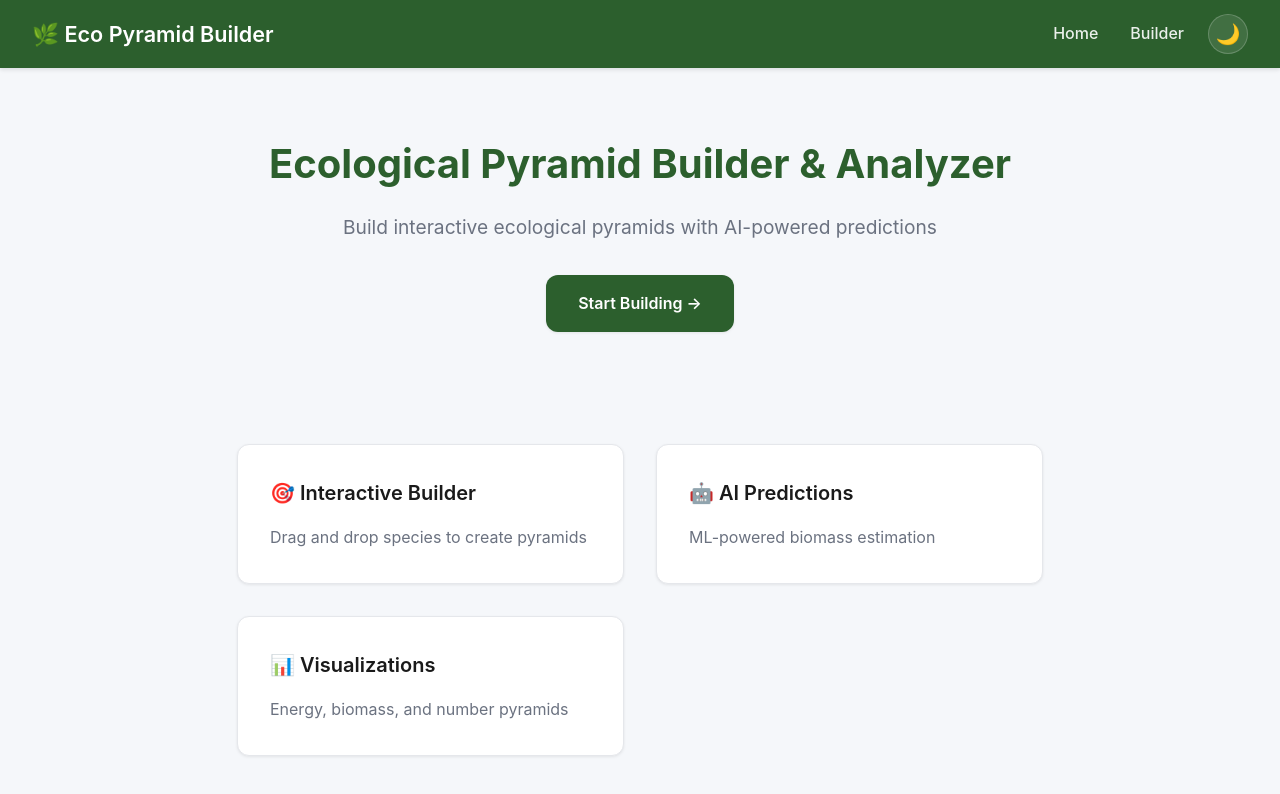
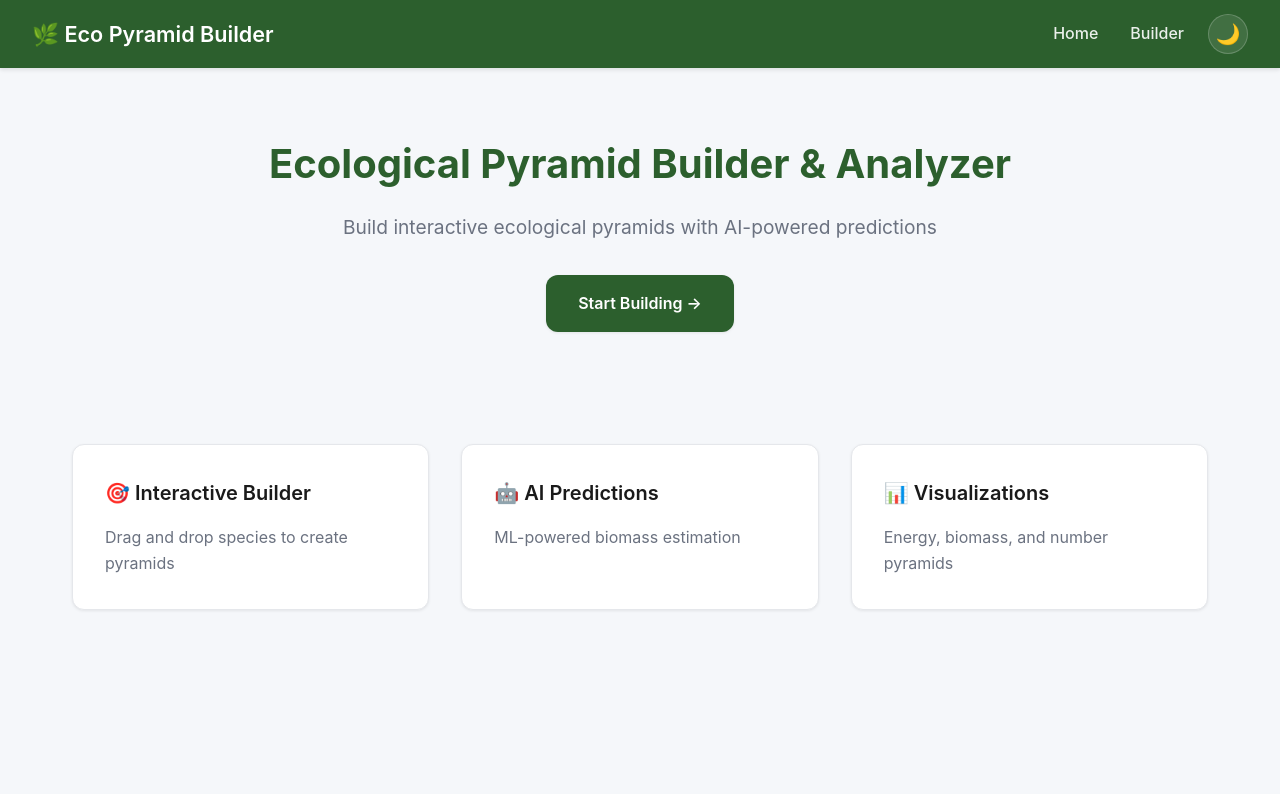
Before and after one commit to Polaris-jkd/eco-pyramid-builder, a React (Vite) app in the folder client/: page / in a window 1280 px wide. Shown: the top 794 px of the page. Built offline with nearby package versions, Linux system fonts and the light colour scheme; no server answers.

Commit message:
Fix home page: align 3 feature cards in same row

```diff
--- a/client/src/styles/global.css
+++ b/client/src/styles/global.css
@@ -828,3 +828,18 @@ body {
     font-size: 0.8125rem;
   }
 }
+
+/* Force 3 feature cards in same row */
+.features {
+  grid-template-columns: repeat(3, 1fr) !important;
+  max-width: 1200px !important;
+  margin-left: auto !important;
+  margin-right: auto !important;
+}
+
+/* Responsive: Stack on smaller screens */
+@media (max-width: 900px) {
+  .features {
+    grid-template-columns: 1fr !important;
+  }
+}
```
